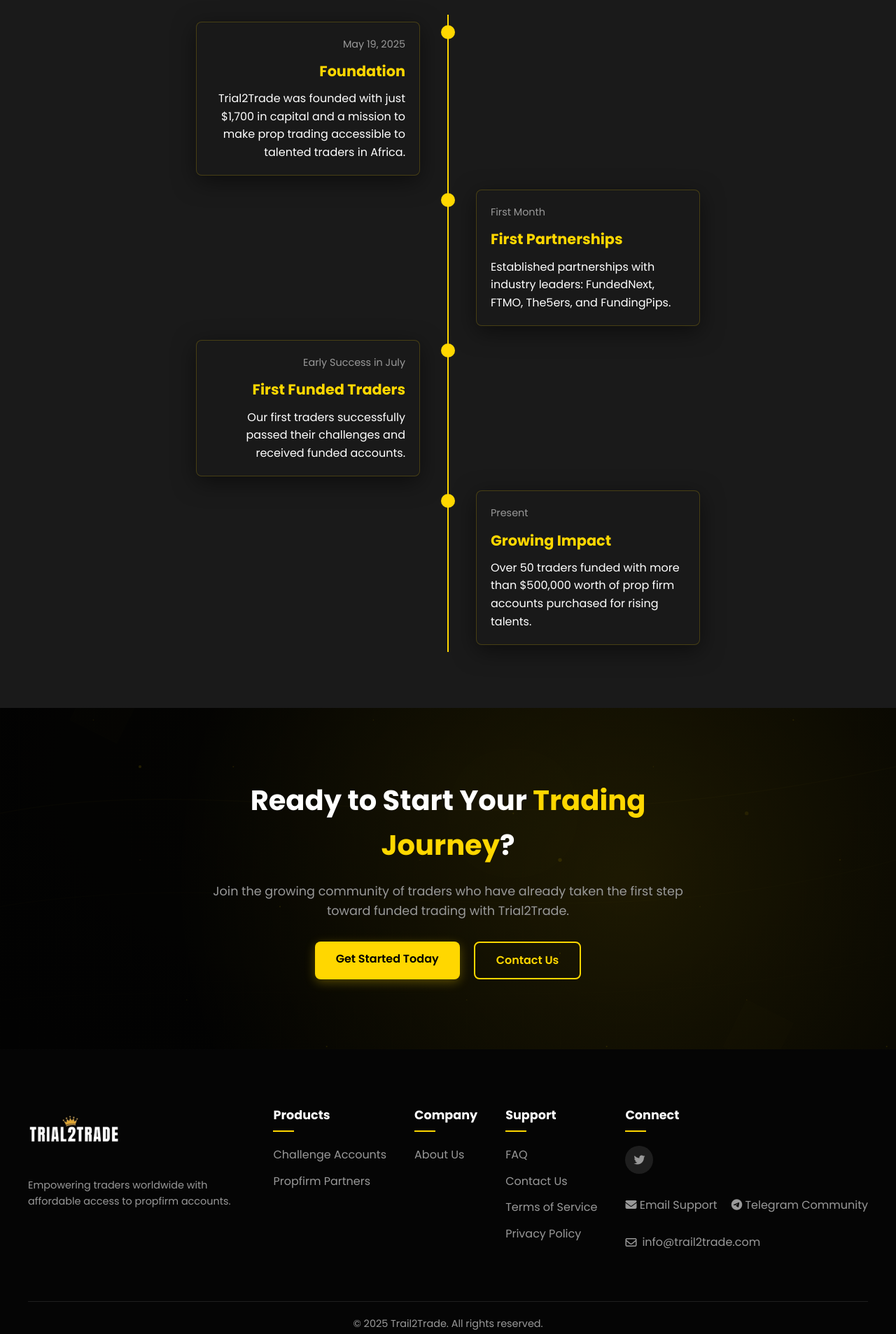
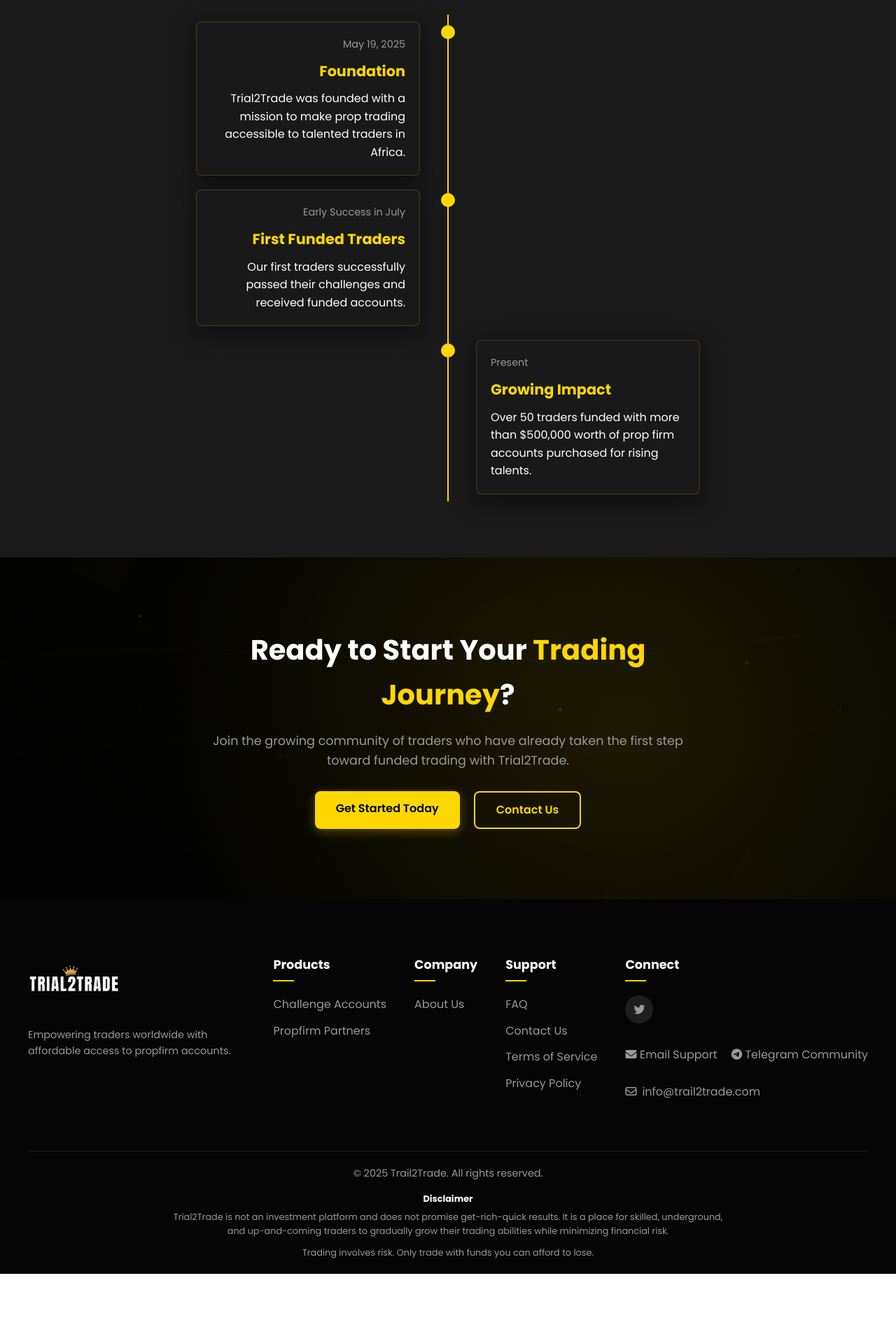
Before and after one commit to AaronTech112/Trial2Fund, a plain HTML site: page about.html in a window 1280 px wide. Shown: the part 3700-5607 px from the top of the page at 70% size. After the commit the page ends 5521 px from the top, so only its background shows below. Drawn offline with Linux system fonts and the light colour scheme.

Commit message:
disclaimer

```diff
--- a/about.html
+++ b/about.html
@@ -542,16 +542,10 @@
                     <div class="timeline-content">
                         <span class="timeline-date">May 19, 2025</span>
                         <h3>Foundation</h3>
-                        <p>Trial2Trade was founded with just $1,700 in capital and a mission to make prop trading accessible to talented traders in Africa.</p>
+                        <p>Trial2Trade was founded with a mission to make prop trading accessible to talented traders in Africa.</p>
                     </div>
                 </div>
-                <div class="timeline-item right">
-                    <div class="timeline-content">
-                        <span class="timeline-date">First Month</span>
-                        <h3>First Partnerships</h3>
-                        <p>Established partnerships with industry leaders: FundedNext, FTMO, The5ers, and FundingPips.</p>
-                    </div>
-                </div>
+
                 <div class="timeline-item left">
                     <div class="timeline-content">
                         <span class="timeline-date">Early Success in July</span>
@@ -626,7 +620,12 @@
         </div>
         <div class="footer-bottom">
             <p>&copy; 2025 Trail2Trade. All rights reserved.</p>
-            <p class="disclaimer">Trading involves risk. Only trade with funds you can afford to lose.</p>
+            <div class="disclaimer-text" style="margin-top: 15px; font-size: 0.8rem; color: var(--text-muted); text-align: center; max-width: 800px; margin-left: auto; margin-right: auto;">
+                <strong style="color: var(--text-light); display: block; margin-bottom: 5px;">Disclaimer</strong>
+                Trial2Trade is not an investment platform and does not promise get-rich-quick results.
+                It is a place for skilled, underground, and up-and-coming traders to gradually grow their trading abilities while minimizing financial risk.
+            </div>
+            <p class="disclaimer" style="margin-top: 10px;">Trading involves risk. Only trade with funds you can afford to lose.</p>
         </div>
     </footer>
 
```
Also changed, not shown: index.html (+6 -1 lines), terms.html (+6 -1 lines).
